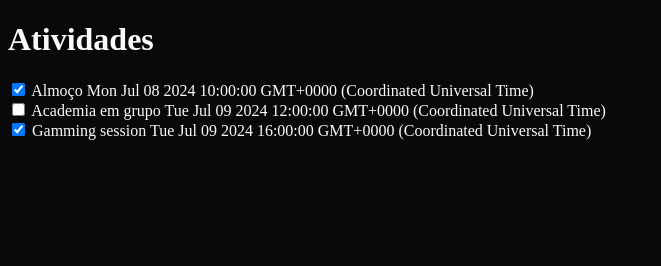
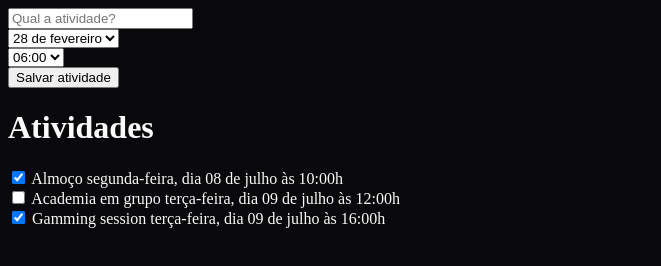
Before and after one commit to wesurex/nlw-rocketseat, a plain HTML site: page index.html in a window 1280 px wide. Shown: the whole page, without its empty margins (0-661 px from the left). Drawn offline with nearby package versions, Linux system fonts and the light colour scheme.

Commit message:
aula 2 check

```diff
--- a/assets/scripts/index.js
+++ b/assets/scripts/index.js
@@ -1,3 +1,18 @@
+//bibliotecas e códigos de terceiros
+const formatador = (data) => {
+    return {
+        dia: {
+            numerico: dayjs(data).format('DD'),
+            semana: {
+                curto: dayjs(data).format('ddd'),
+                longo: dayjs(data).format('dddd'),
+            }
+        },
+        mes: dayjs(data).format('MMMM'),
+        hora: dayjs(data).format('HH:mm')
+    }
+}
+
 //object
 const atividade = {
     nome: 'Almoço',
@@ -6,7 +21,7 @@ const atividade = {
 }
 
 //lista, array, vetor []
-const atividades = [
+let atividades = [
     atividade,
     {
         nome: 'Academia em grupo',
@@ -18,18 +33,22 @@ const atividades = [
         data: new Date('2024-07-09 16:00'),
         finalizada: true
     },
-]
+];
+
+// atividades = [];
 
 //arrow function
 const criarItemDeAtividade = (atividade) => {
 
-    let input = '<input type="checkbox"';
+    let input = `<input onchange='concluirAtividade(event)' value='${atividade.data}' type="checkbox"`;
 
-    if(atividade.finalizada) {
+    if (atividade.finalizada) {
         input = input + ' checked'
     }
 
     input = input + '>'
+
+    const formatar = formatador(atividade.data)
 
     return `
         <div>
@@ -37,13 +56,112 @@ const criarItemDeAtividade = (atividade) => {
             <span>
                 ${atividade.nome}
             </span>
-            <time>${atividade.data}</time>
+            <time>
+            ${formatar.dia.semana.longo},
+            dia ${formatar.dia.numerico} de ${formatar.mes}
+            às ${formatar.hora}h
+            </time>
         </div>
         `
 }
 
-const section = document.querySelector('section');
+const atualizarListaDeAtividades = () => {
+    const section = document.querySelector('section');
+    section.innerHTML = ''
 
-for(let atividade of atividades){
-section.innerHTML += criarItemDeAtividade(atividade);
+    if (atividades.length == 0) {
+        section.innerHTML = `<p>Nenhuma atividade cadastrada.</p>`
+        return
+    }
+
+    for (let atividade of atividades) {
+        section.innerHTML += criarItemDeAtividade(atividade);
+    }
+
 }
+
+atualizarListaDeAtividades()
+
+const salvarAtividade = (event) => {
+    event.preventDefault()
+    const dadosDoFormulario = new FormData(event.target)
+
+    const nome = dadosDoFormulario.get('atividade'),
+        dia = dadosDoFormulario.get('dia'),
+        hora = dadosDoFormulario.get('hora'),
+        data = `${dia} ${hora}`;
+
+    const novaAtividade = {
+        nome,
+        data,
+        finalizada: false
+    }
+
+    const atividadeExiste = atividades.find((atividade) => {
+        return atividade.data == novaAtividade.data
+    })
+
+    if(atividadeExiste) {
+        return alert('Dia/Hora não disponível')
+    }
+
+    atividades = [novaAtividade, ...atividades]
+    atualizarListaDeAtividades()
+}
+
+const criarDiasSelecao = () => {
+    const dias = [
+        "2024-02-28",
+        "2024-02-29",
+        "2024-03-01",
+        "2024-03-02",
+        "2024-03-03",
+    ]
+
+    let diasSelecao = ''
+
+    for (let dia of dias) {
+        const formatar = formatador(dia),
+            diaFormatado = `${formatar.dia.numerico} de ${formatar.mes}`
+        diasSelecao += `
+        <option value='${dia}'>${diaFormatado}</option>
+        `
+    }
+
+
+    document.querySelector('select[name="dia"]')
+        .innerHTML = diasSelecao
+}
+
+criarDiasSelecao()
+
+
+const criarHorasSelecao = () => {
+    let horasDisponiveis = '';
+
+    for (let i = 6; i < 23; i++) {
+        const hora = String(i).padStart(2, '0')
+        horasDisponiveis += `<option value="${hora}:00">${hora}:00</option>`
+        horasDisponiveis += `<option value="${hora}:30">${hora}:30</option>`
+    }
+
+    document.querySelector('select[name="hora"]')
+        .innerHTML = horasDisponiveis
+}
+
+criarHorasSelecao()
+
+const concluirAtividade = (event) => {
+    const input = event.target;
+    const dataDesteInput = input.value;
+
+    const atividade = atividades.find((atividade) => {
+        return atividade.data == dataDesteInput
+    })
+
+    if(!atividade) {
+        return
+    }
+
+    atividade.finalizada = !atividade.finalizada
+}
--- a/index.html
+++ b/index.html
@@ -5,14 +5,41 @@
     <meta charset="UTF-8">
     <meta name="viewport" content="width=device-width, initial-scale=1.0">
     <link rel="stylesheet" href="assets/css/style.css">
+    <script src="https://cdn.jsdelivr.net/npm/dayjs@1/dayjs.min.js"></script>
+    <script src="https://cdn.jsdelivr.net/npm/dayjs@1/locale/pt-br.js"></script>
+    <script>dayjs.locale('pt-br')</script>
     <title>NLW trilha FullStack</title>
 </head>
 
 <body>
-    <h1>Atividades</h1>
-    <section>
 
-    </section>
+    <form onsubmit="salvarAtividade(event)">
+        <div>
+            <input type="text" placeholder="Qual a atividade?" name="atividade" required>
+        </div>
+
+        <div>
+            <select name="dia">
+                <option value="2024-03-01">01 de fevereiro</option>
+            </select>
+        </div>
+
+        <div>
+            <select name="hora">
+                <option value="10:30">10:30</option>
+            </select>
+        </div>
+
+        <button>Salvar atividade</button>
+    </form>
+
+
+    <main>
+        <h1>Atividades</h1>
+        <section>
+
+        </section>
+    </main>
     <script src="assets/scripts/index.js"></script>
 </body>
 
```
